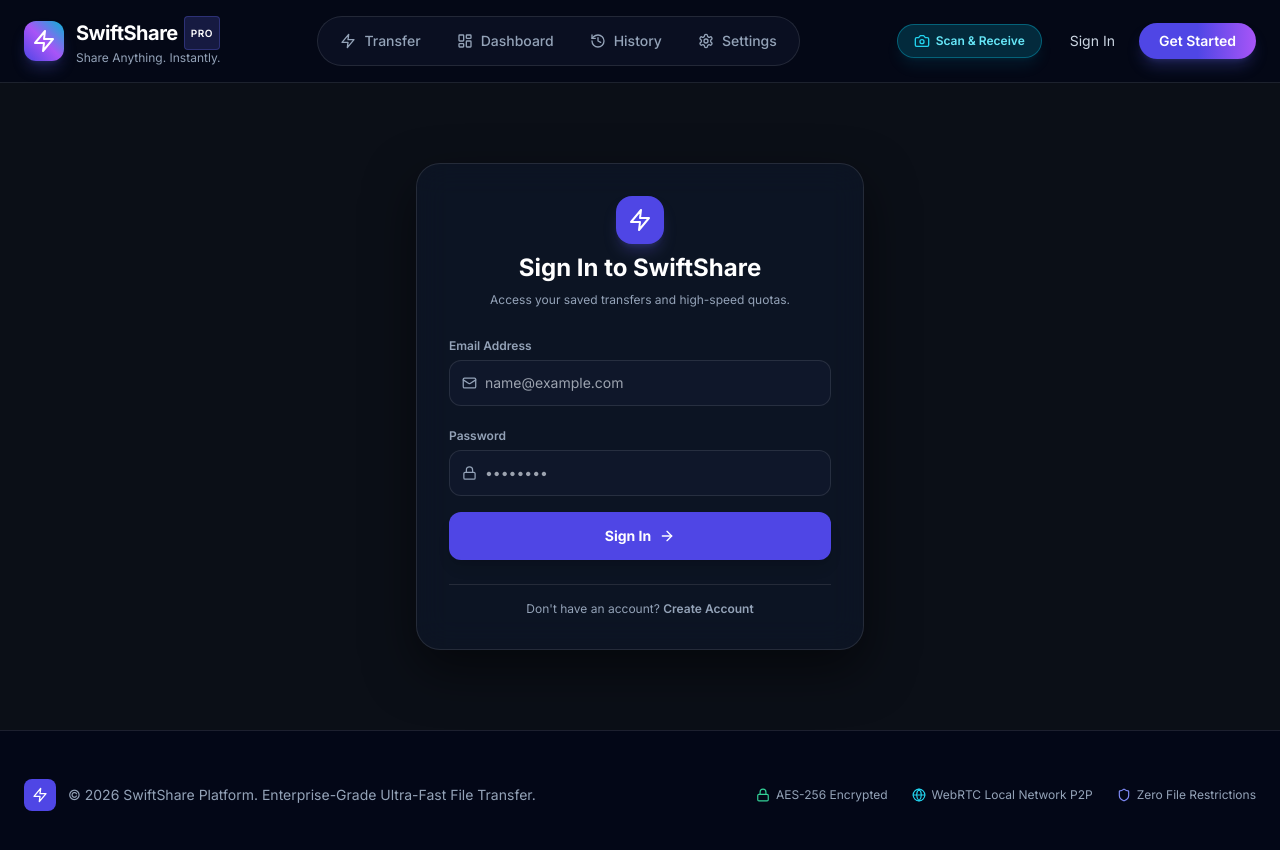
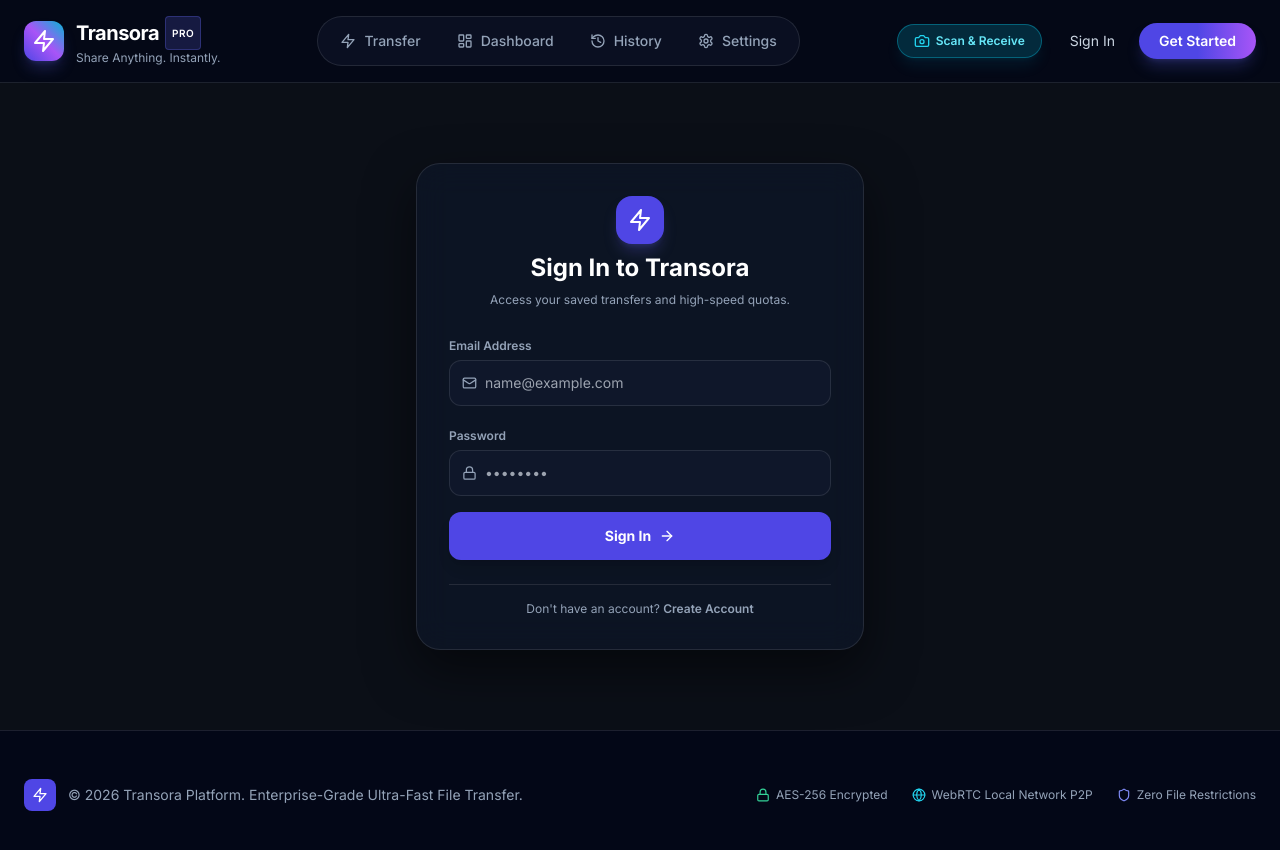
Before and after one commit to kaif-webwork/Transora, a Next.js app in the folder apps/web/: page /login in a window 1280 px wide. Shown: the top 850 px of the page. Built offline with nearby package versions, Linux system fonts and the light colour scheme.

Commit message:
refactor: rename project branding from SwiftShare to Transora

```diff
--- a/apps/web/app/dashboard/page.tsx
+++ b/apps/web/app/dashboard/page.tsx
@@ -68,7 +68,7 @@ export default function DashboardPage() {
             <LayoutDashboard className="w-7 h-7 text-brand-400" /> Real-Time Dashboard
           </h1>
           <p className="text-sm text-slate-400 mt-1">
-            Live metrics connected to SwiftShare backend storage and active transfer streams.
+            Live metrics connected to Transora backend storage and active transfer streams.
           </p>
         </div>
         <Link
--- a/apps/web/app/layout.tsx
+++ b/apps/web/app/layout.tsx
@@ -7,7 +7,7 @@ import { Footer } from '../components/Footer';
 const inter = Inter({ subsets: ['latin'] });
 
 export const metadata: Metadata = {
-  title: 'SwiftShare | Share Anything. Instantly.',
+  title: 'Transora | Share Anything. Instantly.',
   description: 'Enterprise-grade ultra-fast file transfer platform over WebRTC LAN or Cloudflare R2 object storage.',
 };
 
--- a/apps/web/app/login/page.tsx
+++ b/apps/web/app/login/page.tsx
@@ -40,7 +40,7 @@ export default function LoginPage() {
           <div className="w-12 h-12 rounded-2xl bg-brand-600 text-white mx-auto flex items-center justify-center font-bold text-xl shadow-lg shadow-brand-500/25">
             <Zap className="w-6 h-6" />
           </div>
-          <h2 className="text-2xl font-bold text-white">Sign In to SwiftShare</h2>
+          <h2 className="text-2xl font-bold text-white">Sign In to Transora</h2>
           <p className="text-xs text-slate-400">Access your saved transfers and high-speed quotas.</p>
         </div>
 
--- a/apps/web/app/receive/[code]/page.tsx
+++ b/apps/web/app/receive/[code]/page.tsx
@@ -86,7 +86,7 @@ export default function ReceivePage() {
       {loading ? (
         <div className="glass-panel rounded-3xl p-12 text-center space-y-4">
           <div className="w-12 h-12 rounded-full border-4 border-brand-500 border-t-transparent animate-spin mx-auto" />
-          <p className="text-sm text-slate-400">Connecting to SwiftShare Sender Stream...</p>
+          <p className="text-sm text-slate-400">Connecting to Transora Sender Stream...</p>
         </div>
       ) : error ? (
         <div className="glass-panel rounded-3xl p-12 text-center space-y-4 border-rose-500/30">
--- a/apps/web/app/register/page.tsx
+++ b/apps/web/app/register/page.tsx
@@ -41,7 +41,7 @@ export default function RegisterPage() {
           <div className="w-12 h-12 rounded-2xl bg-gradient-to-tr from-brand-600 to-neon-purple text-white mx-auto flex items-center justify-center font-bold text-xl shadow-lg">
             <Zap className="w-6 h-6" />
           </div>
-          <h2 className="text-2xl font-bold text-white">Create SwiftShare Account</h2>
+          <h2 className="text-2xl font-bold text-white">Create Transora Account</h2>
           <p className="text-xs text-slate-400">Unlock 100 GB cloud storage and unlimited LAN transfers.</p>
         </div>
 
--- a/apps/web/components/Footer.tsx
+++ b/apps/web/components/Footer.tsx
@@ -11,7 +11,7 @@ export function Footer() {
             <Zap className="w-4 h-4 text-white" />
           </div>
           <span className="text-sm text-slate-400">
-            © 2026 SwiftShare Platform. Enterprise-Grade Ultra-Fast File Transfer.
+            © 2026 Transora Platform. Enterprise-Grade Ultra-Fast File Transfer.
           </span>
         </div>
 
--- a/apps/web/components/Navbar.tsx
+++ b/apps/web/components/Navbar.tsx
@@ -29,7 +29,7 @@ export function Navbar() {
             </div>
             <div>
               <span className="text-xl font-bold tracking-tight text-white flex items-center gap-1.5">
-                SwiftShare
+              Transora
                 <span className="px-1.5 py-0.5 text-[10px] uppercase tracking-wider font-semibold rounded bg-brand-500/20 text-brand-300 border border-brand-500/30">
                   PRO
                 </span>
--- a/package.json
+++ b/package.json
@@ -1,5 +1,5 @@
 {
-  "name": "swiftshare",
+  "name": "transora",
   "version": "1.0.0",
   "private": true,
   "description": "Share Anything. Instantly. - Enterprise-grade File Sharing Platform",
```
Also changed, not shown: 2 other files (tests, documents, lock files or other folders).
